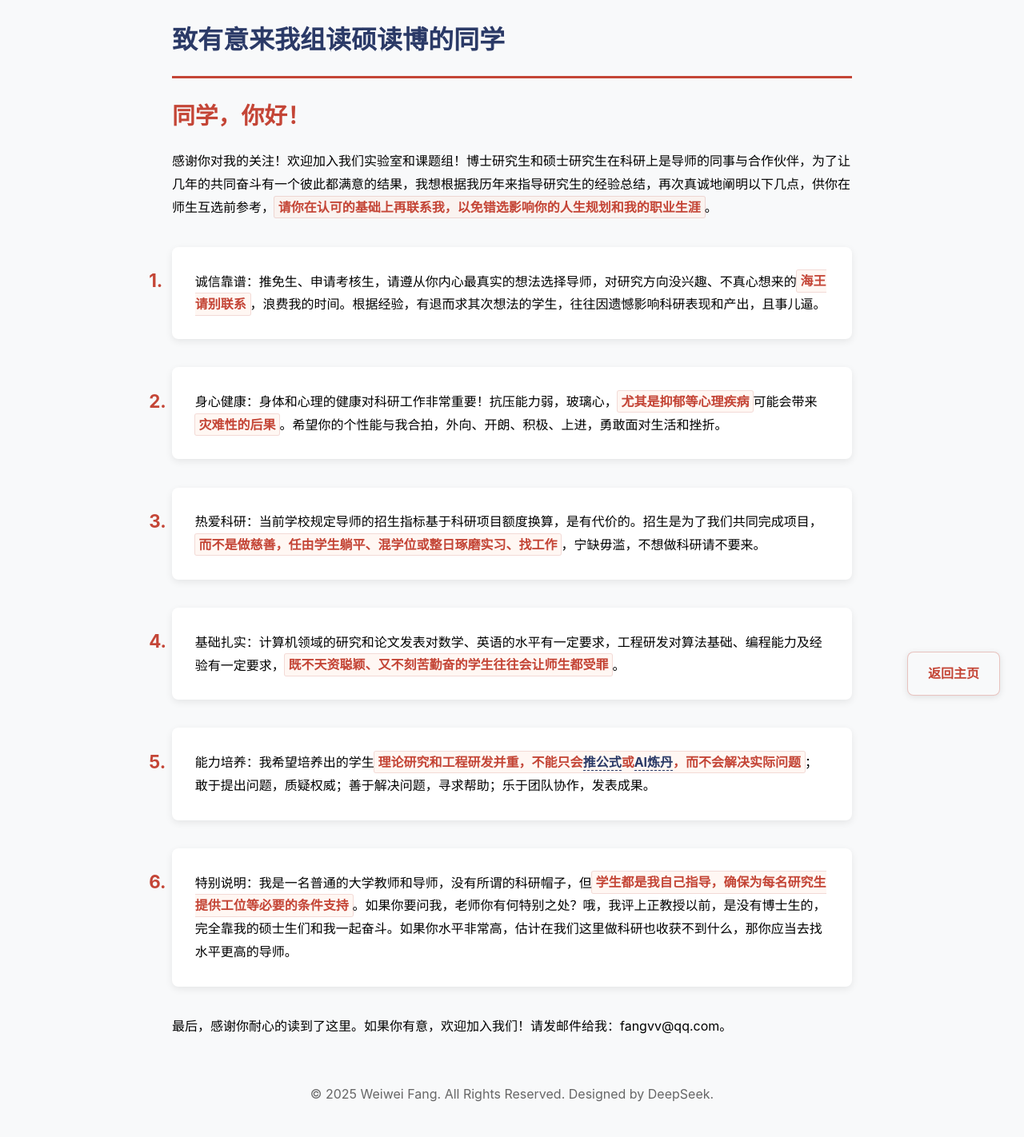
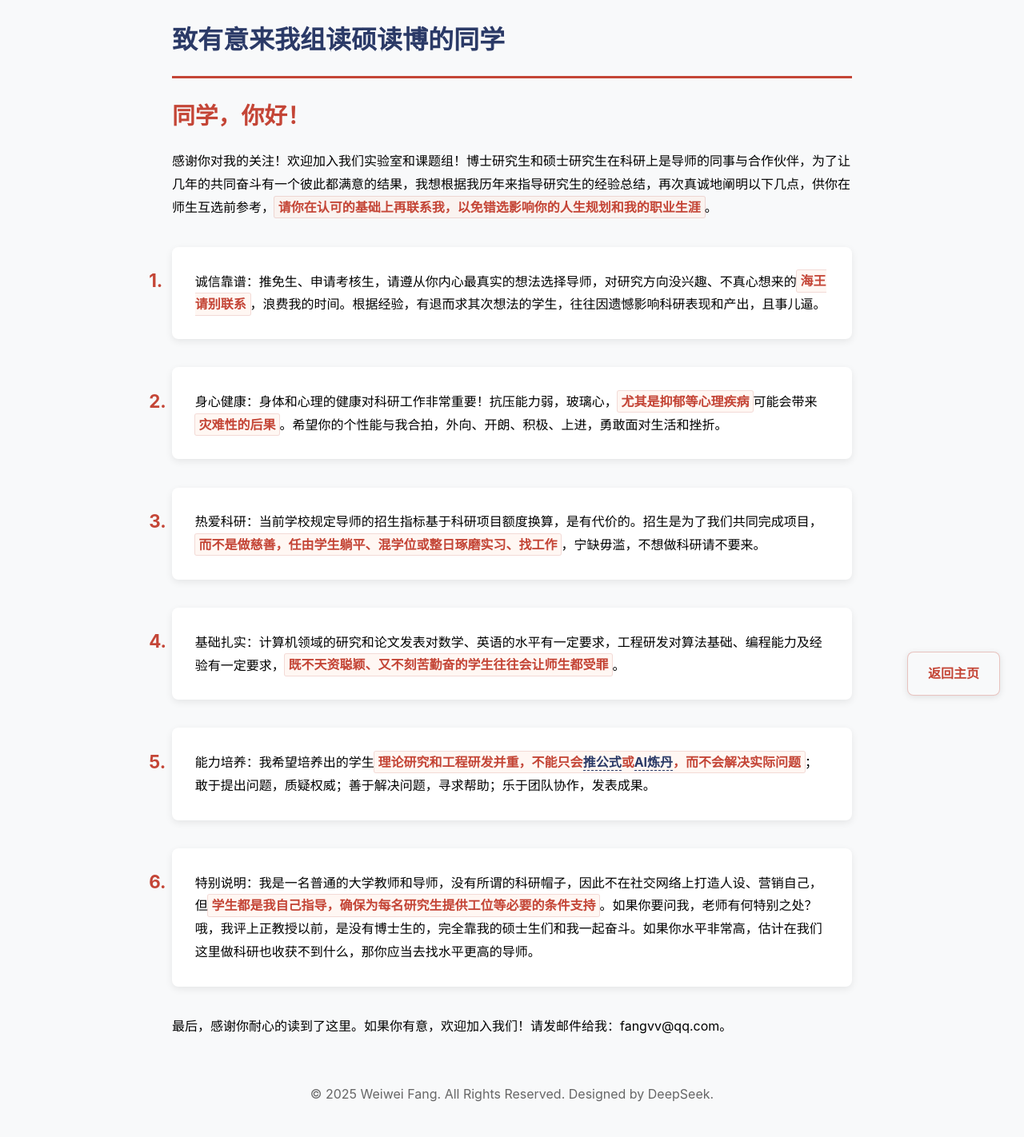
Before and after one commit to fangvv/Homepage, a Jekyll site: the page faq2.html, which Jekyll copies as it is, in a window 1280 px wide. Shown: the whole page at 80% size. Built offline with Jekyll 4.4.1, drawn with Linux system fonts in a browser that asks for light colours; comment, search, counter and statistics services are not loaded.

Commit message:
update faq2

```diff
--- a/faq2.html
+++ b/faq2.html
@@ -126,7 +126,7 @@ strong:hover {
 
 <li>能力培养：我希望培养出的学生<strong>理论研究和工程研发并重，不能只会<a href="https://www.zhihu.com/question/430862162" target=blank>推公式</a>或<a href="https://www.zhihu.com/question/537342945" target=blank>AI炼丹</a>，而不会解决实际问题</strong>；敢于提出问题，质疑权威；善于解决问题，寻求帮助；乐于团队协作，发表成果。</li>
 
-<li>特别说明：我是一名普通的大学教师和导师，没有所谓的科研帽子，但<strong>学生都是我自己指导，确保为每名研究生提供工位等必要的条件支持</strong>。如果你要问我，老师你有何特别之处？哦，我评上正教授以前，是没有博士生的，完全靠我的硕士生们和我一起奋斗。如果你水平非常高，估计在我们这里做科研也收获不到什么，那你应当去找水平更高的导师。</li>
+<li>特别说明：我是一名普通的大学教师和导师，没有所谓的科研帽子，因此不在社交网络上打造人设、营销自己，但<strong>学生都是我自己指导，确保为每名研究生提供工位等必要的条件支持</strong>。如果你要问我，老师有何特别之处？哦，我评上正教授以前，是没有博士生的，完全靠我的硕士生们和我一起奋斗。如果你水平非常高，估计在我们这里做科研也收获不到什么，那你应当去找水平更高的导师。</li>
     </ol>
 
 <p>
```
